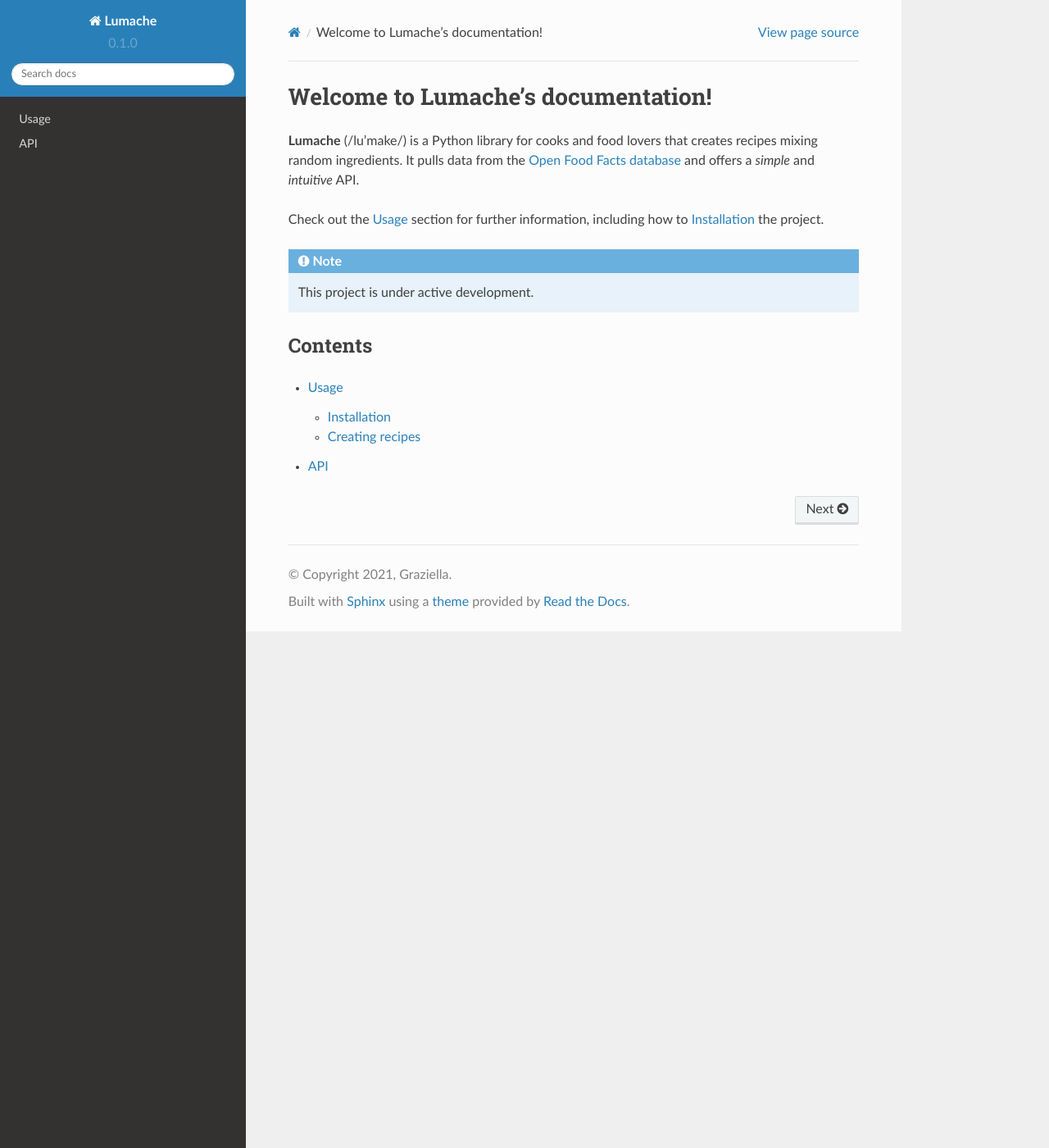
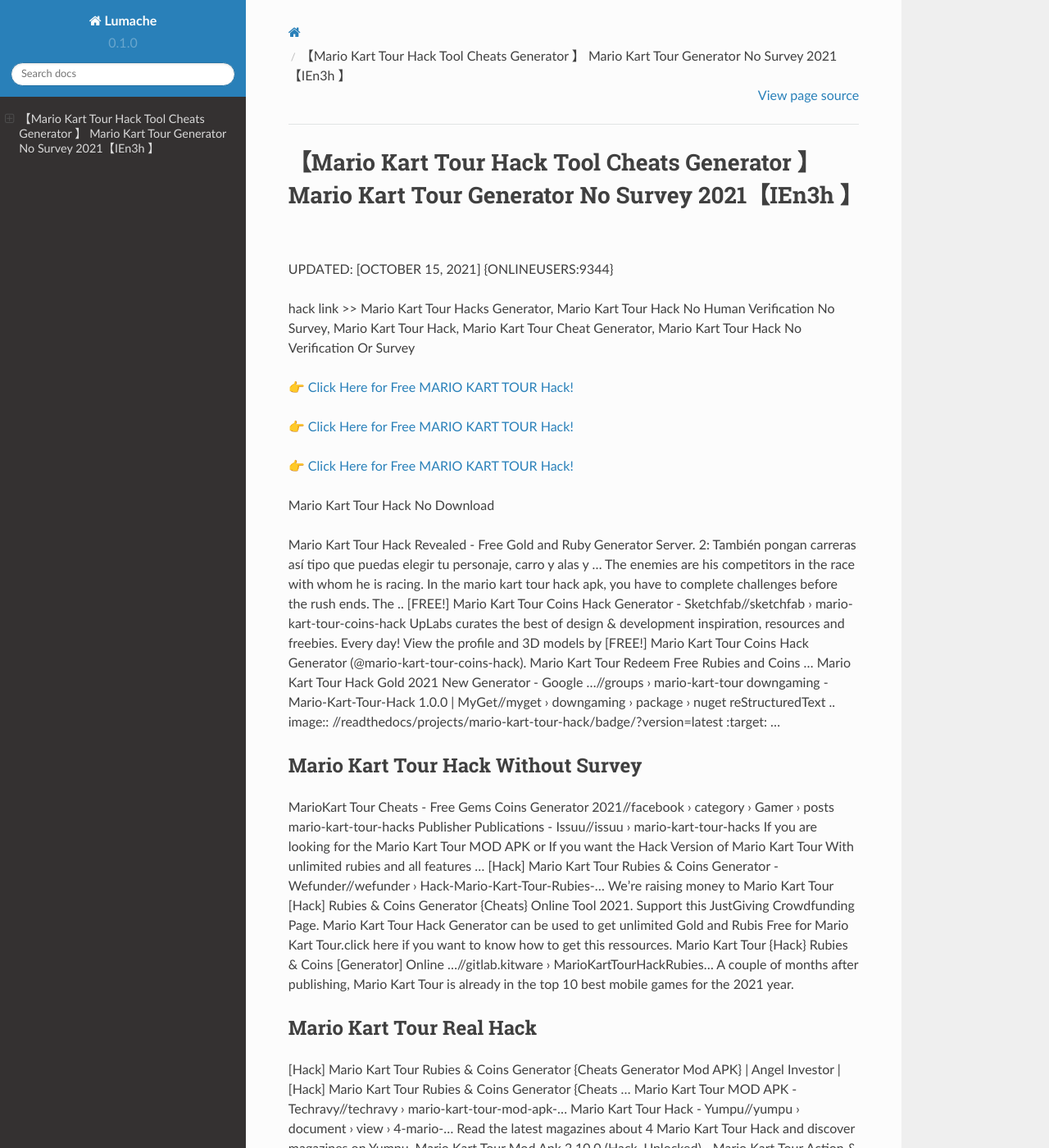
Before and after one commit to Eriknb/Mario53KartTour, a Sphinx documentation site: the page built from docs/source/index.rst, in a window 1280 px wide and 1400 px high. Shown: the whole window at 82% size. Built offline with Sphinx 7.4.7 and the Read the Docs theme 2.0.0, drawn with Linux system fonts in a browser that asks for light colours; some of the changed text lies outside the part shown.

Commit message:
Update index.rst

```diff
--- a/docs/source/index.rst
+++ b/docs/source/index.rst
@@ -1,22 +1,62 @@
-Welcome to Lumache's documentation!
-===================================
+【Mario Kart Tour Hack Tool Cheats Generator 】 Mario Kart Tour Generator No Survey 2021【IEn3h 】
+==============================================================================
+UPDATED: [OCTOBER 15, 2021] {ONLINEUSERS:9344}
 
-**Lumache** (/lu'make/) is a Python library for cooks and food lovers
-that creates recipes mixing random ingredients.
-It pulls data from the `Open Food Facts database <https://world.openfoodfacts.org/>`_
-and offers a *simple* and *intuitive* API.
+hack link >> Mario Kart Tour Hacks Generator, Mario Kart Tour Hack No Human Verification No Survey, Mario Kart Tour Hack, Mario Kart Tour Cheat Generator, Mario Kart Tour Hack No Verification Or Survey
 
-Check out the :doc:`usage` section for further information, including
-how to :ref:`installation` the project.
+`👉 Click Here for Free MARIO KART TOUR Hack! <https://redirekt.in/nlige>`_
 
-.. note::
+`👉 Click Here for Free MARIO KART TOUR Hack! <https://redirekt.in/nlige>`_
 
-   This project is under active development.
+`👉 Click Here for Free MARIO KART TOUR Hack! <https://redirekt.in/nlige>`_
 
-Contents
---------
+Mario Kart Tour Hack No Download
 
-.. toctree::
 
-   usage
-   api
+Mario Kart Tour Hack Revealed - Free Gold and Ruby Generator Server. 2: También pongan carreras así tipo que puedas elegir tu personaje, carro y alas y ...
+The enemies are his competitors in the race with whom he is racing. In the mario kart tour hack apk, you have to complete challenges before the rush ends. The ..
+[FREE!] Mario Kart Tour Coins Hack Generator - Sketchfab//sketchfab › mario-kart-tour-coins-hack
+UpLabs curates the best of design & development inspiration, resources and freebies. Every day!
+View the profile and 3D models by [FREE!] Mario Kart Tour Coins Hack Generator (@mario-kart-tour-coins-hack). Mario Kart Tour Redeem Free Rubies and Coins ...
+Mario Kart Tour Hack Gold 2021 New Generator - Google ...//groups › mario-kart-tour
+downgaming - Mario-Kart-Tour-Hack 1.0.0 | MyGet//myget › downgaming › package › nuget
+reStructuredText .. image:: //readthedocs/projects/mario-kart-tour-hack/badge/?version=latest :target: ...
+
+********************************
+Mario Kart Tour Hack Without Survey
+********************************
+
+MarioKart Tour Cheats - Free Gems Coins Generator 2021//facebook › category › Gamer › posts
+mario-kart-tour-hacks Publisher Publications - Issuu//issuu › mario-kart-tour-hacks
+If you are looking for the Mario Kart Tour MOD APK or If you want the Hack Version of Mario Kart Tour With unlimited rubies and all features ...
+[Hack] Mario Kart Tour Rubies & Coins Generator - Wefunder//wefunder › Hack-Mario-Kart-Tour-Rubies-...
+Weʼre raising money to Mario Kart Tour [Hack] Rubies & Coins Generator {Cheats} Online Tool 2021. Support this JustGiving Crowdfunding Page.
+Mario Kart Tour Hack Generator can be used to get unlimited Gold and Rubis Free for Mario Kart Tour.click here if you want to know how to get this ressources.
+Mario Kart Tour {Hack} Rubies & Coins [Generator] Online ...//gitlab.kitware › MarioKartTourHackRubies...
+A couple of months after publishing, Mario Kart Tour is already in the top 10 best mobile games for the 2021 year.
+
+***********************************
+Mario Kart Tour Real Hack
+***********************************
+
+[Hack] Mario Kart Tour Rubies & Coins Generator {Cheats Generator Mod APK} | Angel Investor | [Hack] Mario Kart Tour Rubies & Coins Generator {Cheats ...
+Mario Kart Tour MOD APK - Techravy//techravy › mario-kart-tour-mod-apk-...
+Mario Kart Tour Hack - Yumpu//yumpu › document › view › 4-mario-...
+Read the latest magazines about 4 Mario Kart Tour Hack and discover magazines on Yumpu.
+Mario Kart Tour Mod Apk 2.10.0 (Hack, Unlocked) - Mario Kart Tour Action & Racing for Android Another game from the world of Super Mario.
+Mario Kart Tour MOD APK v2.9.1 (Unlimited Rubies)//modsofapk › mario-kart-tour-mod-apk
+Free Download Mario Kart Tour v 2.8.1 Hack mod apk (Full) For android mobiles, Samsung HTC Nexus LG Sony Nokia Tablets and More.
+Mario Kart Tour Hack - HackerBot//hackerbot › Game Cheats
+
+
+Tak1z:
+Mario Kart Tour Basketball Hack
+Mario Kart Tour Rubies & Coins Hack No Verification
+Mario Kart Tour Hack Tool Cheats Generator
+Rubies & Coins Hack Mario Kart Tour
+Mario Kart Tour Rubies & Coins Hack
+Mario Kart Tour Cash Generator No Survey
+Mario Kart Tour Rubies & Coins Hack No Survey No Download
+Mario Kart Tour Bluestacks Hack
+Mario Kart Tour Hack Rubies & Coins
+Mario Kart Tour Hack Descargar
```
